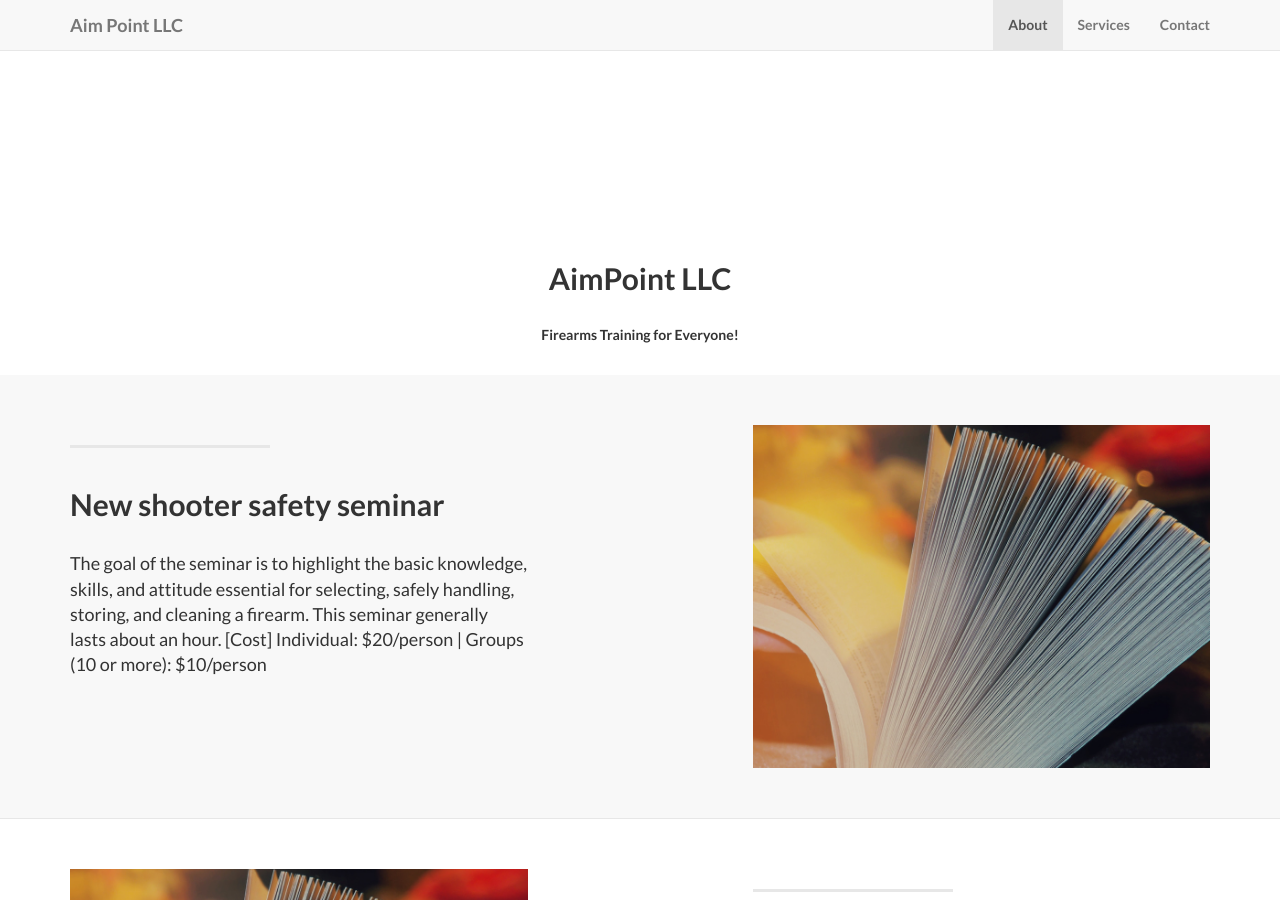
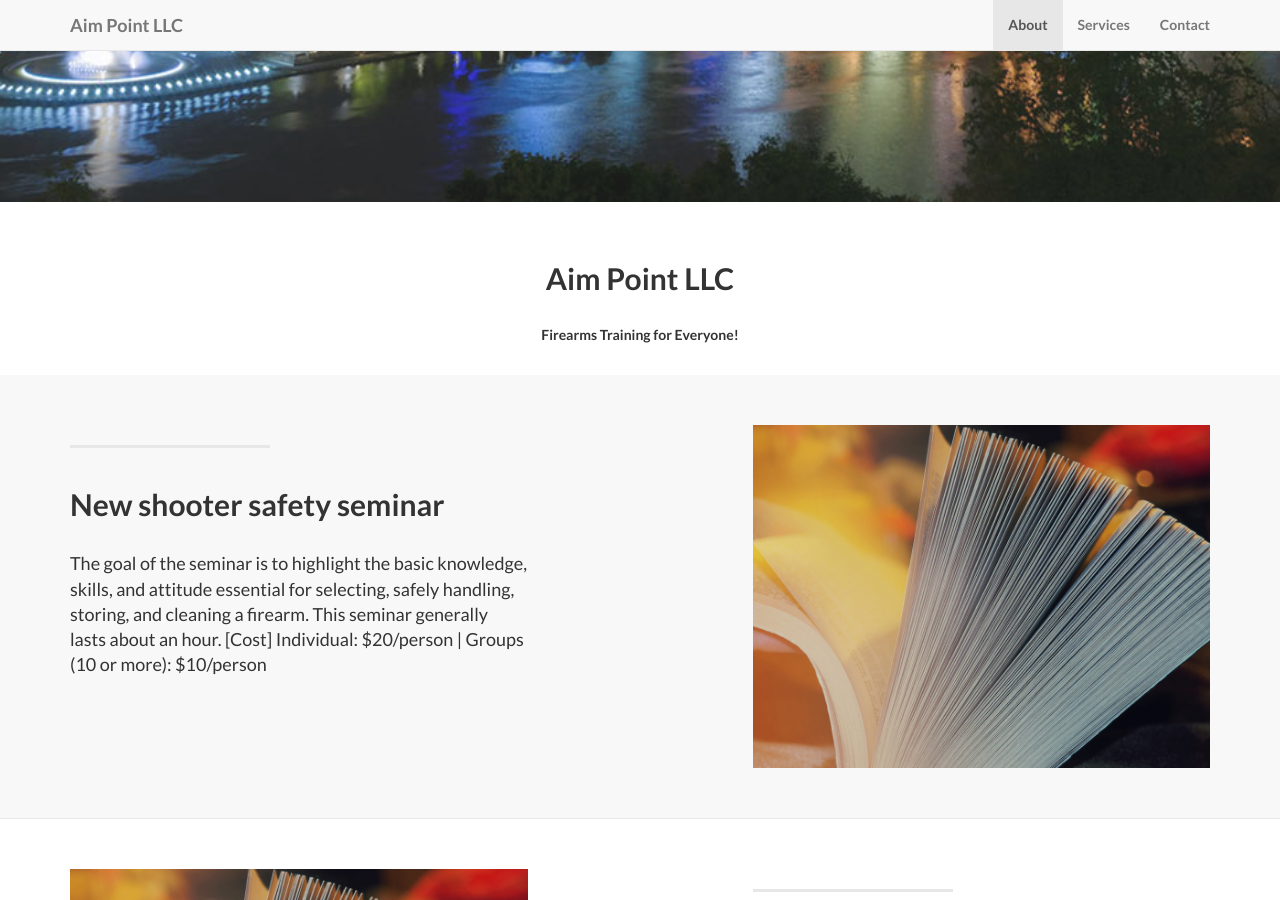
Before and after one commit to aimpoint/aimpoint.github.io, a Jekyll site: the page built from index.html, in a window 1280 px wide and 900 px high, scrolled down 575 px. Built offline with Jekyll 4.4.1, drawn with Linux system fonts in a browser that asks for light colours.

Commit message:
added banner

```diff
--- a/_includes/about.html
+++ b/_includes/about.html
@@ -3,7 +3,7 @@
         <div class="row">
             <div class="col-lg-8 col-lg-offset-2">
               <br/><br/>
-              <h2>AimPoint LLC</h2>
+              <h2>Aim Point LLC</h2>
               <br/>
                 <p>Firearms Training for Everyone!</p>
                 <br/>
```
Also changed, not shown: img/intro-bg1.jpg (renamed from img/intro-bg1.png), 2 other files.
